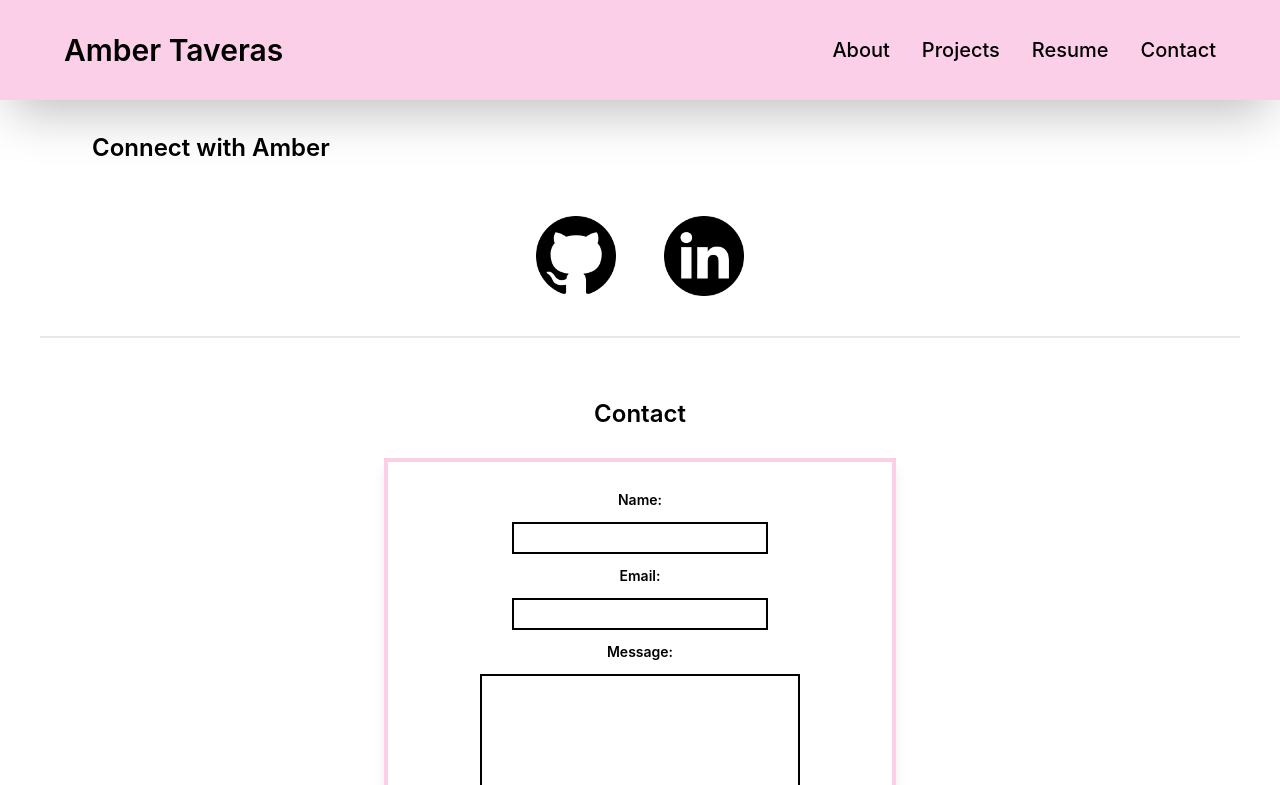
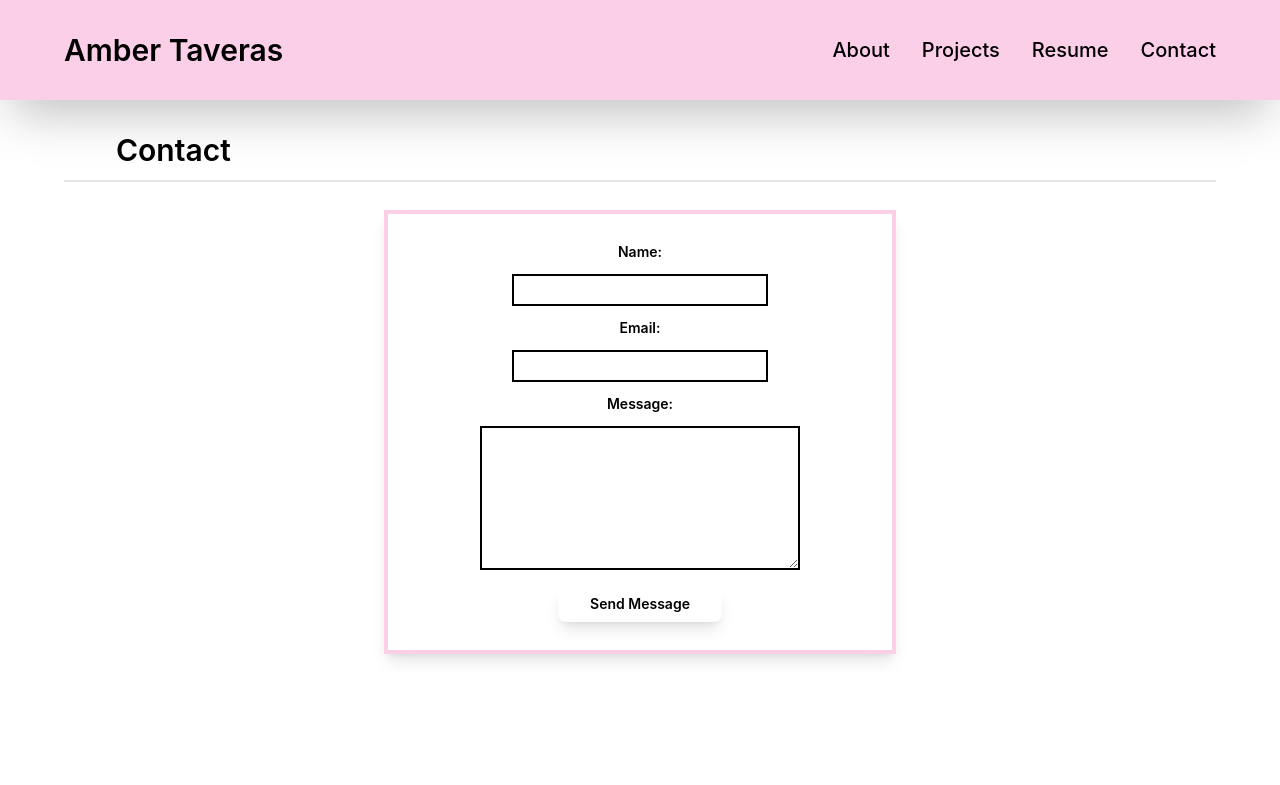
Before and after one commit to ambertav/portfolio, a React (Create React App) app: page /contact in a window 1280 px wide. Shown: the top 785 px of the page. Built offline with nearby package versions, Linux system fonts and the light colour scheme.

Commit message:
updates styles

```diff
--- a/src/components/ContactForm.js
+++ b/src/components/ContactForm.js
@@ -40,7 +40,6 @@ function ContactForm (props) {
 
     return (
         <>
-            <h3 className='font-semibold text-2xl pt-6 mb-3 mt-6'>Contact</h3>
             <form onSubmit={handleSubmit} method='POST' name="contact" data-netlify="true" className='form'>
                 <input type="hidden" name="form-name" value="contact" />
                 <label htmlFor="name">Name:</label>
@@ -66,7 +65,7 @@ function ContactForm (props) {
                         onChange={handleChange}
                         value={message}
                     ></textarea>
-                <input type="submit" value="Send Message" className='btn-primary mb-3'/>
+                <input type="submit" value="Send Message" className='btn-primary px-8 mb-3'/>
             </form>
         </>
     );
--- a/src/components/Footer.js
+++ b/src/components/Footer.js
@@ -4,7 +4,7 @@ function Footer () {
         const currentPosition = window.scrollY;
         if (currentPosition > 0) {
           window.requestAnimationFrame(scrollUp);
-          window.scrollTo(0, currentPosition - currentPosition / 10);
+          window.scrollTo(0, currentPosition - currentPosition / 8);
         }
     }
 
--- a/src/pages/Contact.js
+++ b/src/pages/Contact.js
@@ -1,6 +1,5 @@
 import { useState, useEffect } from 'react';
 
-import Connect from '../components/Connect';
 import ContactForm from '../components/ContactForm';
 import Modal from '../components/Modal';
 
@@ -16,10 +15,9 @@ function Contact () {
 
     return (
         <>
-         <section className='border-b-2 flex flex-start flex-col text-left mx-10'>
-            <h1 className='mt-10 md:ml-10 ml-6 font-semibold text-2xl p-3'>Connect with Amber</h1>
-            <Connect />
-         </section>
+            <section className='border-b-2 text-left mx-10 lg:mx-16'>
+                <h1 className='mt-10 md:ml-10 ml-6 font-semibold text-3xl p-3'>Contact</h1>
+            </section>
             <div className='flex flex-col items-center mt-3' id='contact'>
                 <ContactForm setModalOpen={setModalOpen} />
                 {modalOpen ? <Modal setModalOpen={setModalOpen} /> : ''}
```
